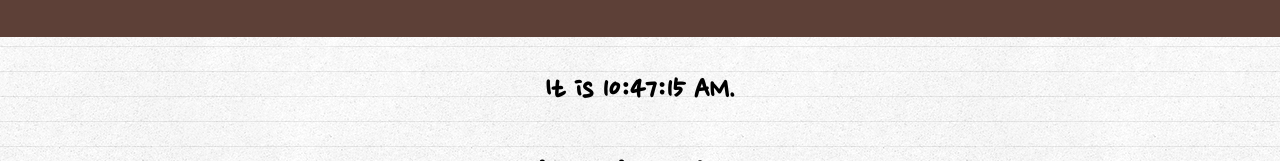
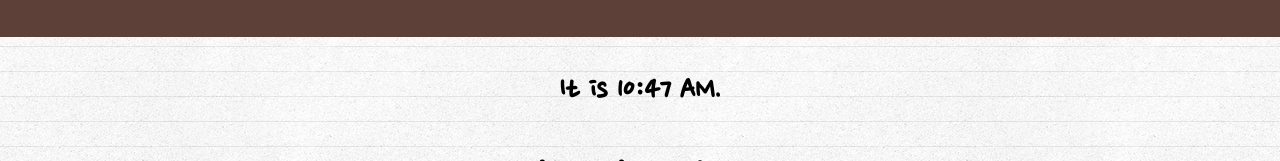
Before and after one commit to turtle96/cookies, a React (Create React App) app: page / in a window 1280 px wide. Shown: the part 214-375 px from the top of the page. Built offline with nearby package versions, Linux system fonts and the light colour scheme; a web font is replaced by a local one.

Commit message:
reformat file, set clock to not show milliseconds

```diff
--- a/src/Clock.js
+++ b/src/Clock.js
@@ -40,7 +40,7 @@ class Clock extends React.Component {
 
     render() {
         return (
-      <h3>It is {this.state.date.toLocaleTimeString()}.</h3>
+            <h3>It is {this.state.date.toLocaleTimeString().replace(/(.*)\D\d+/, '$1')}.</h3>
         );
     }
 }
```
Lines whose indentation alone changed are shown as unchanged.
